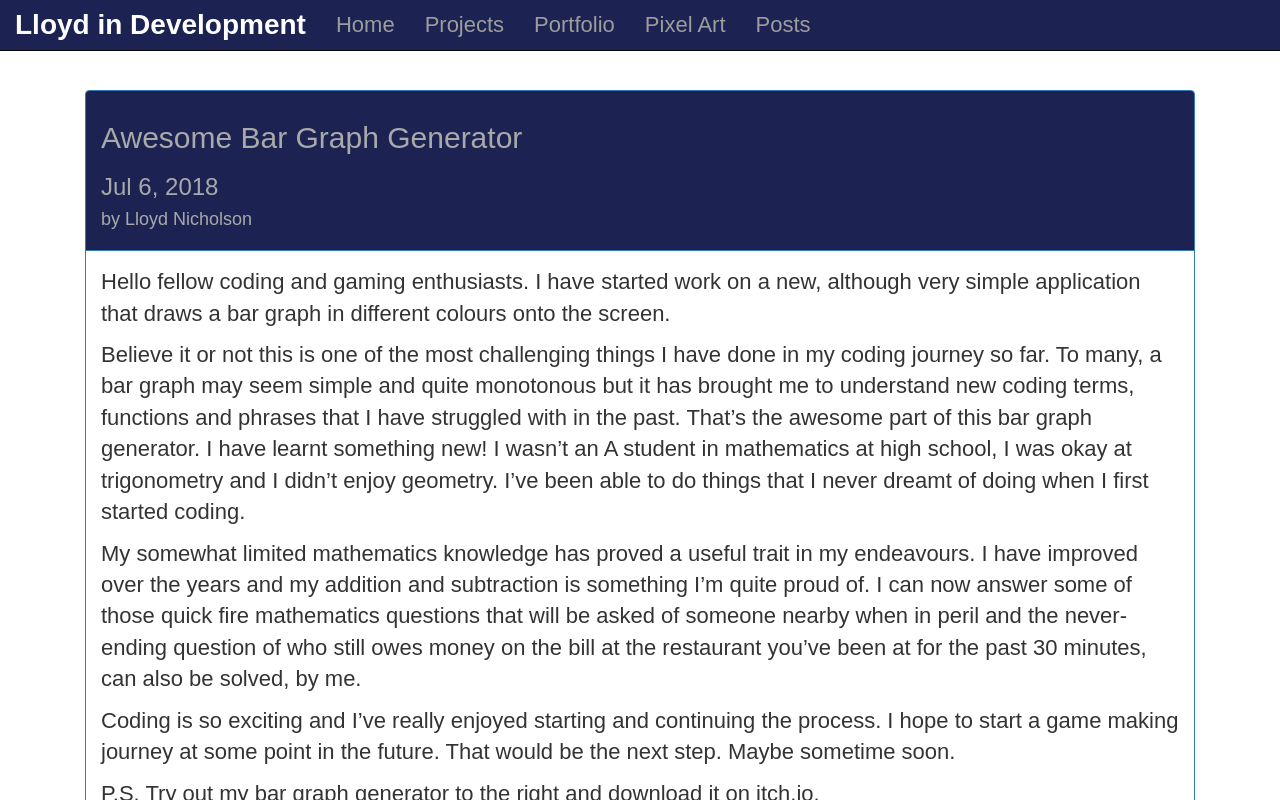
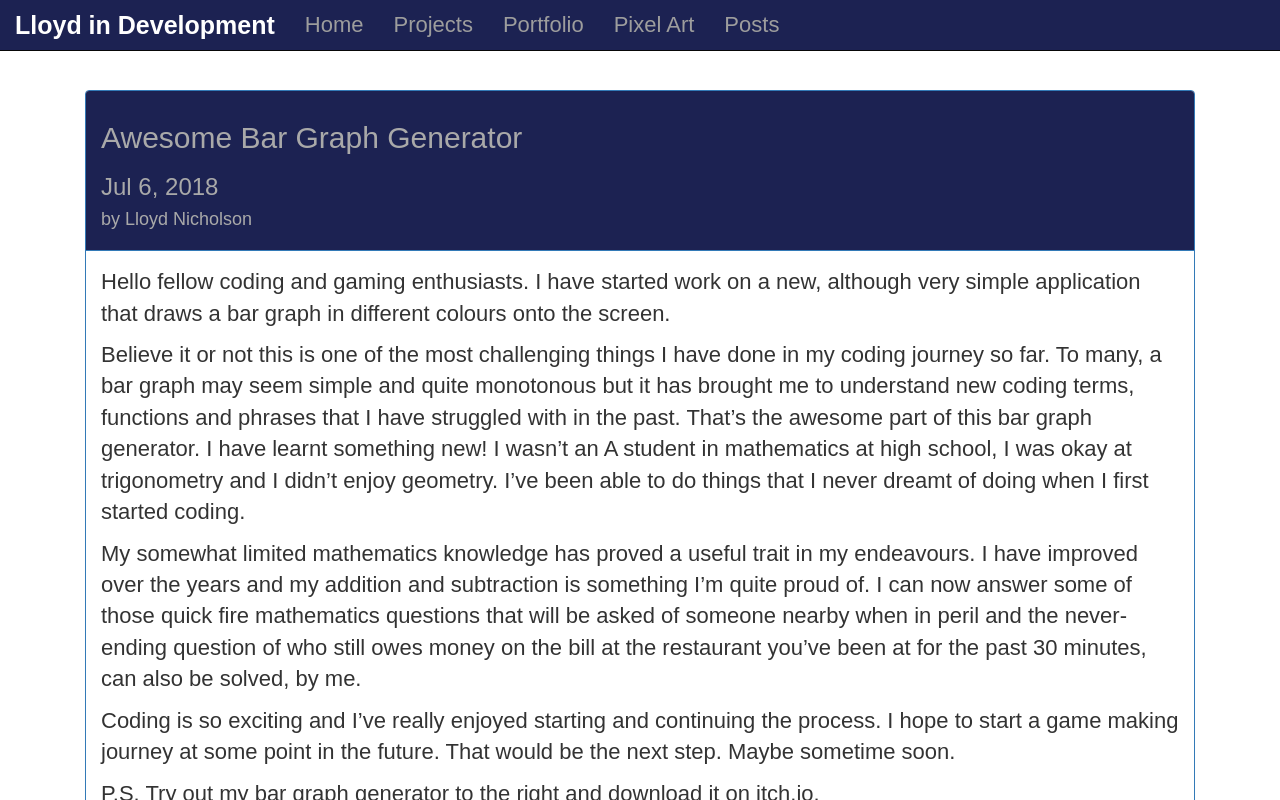
Before and after one commit to LloydNicholson/LloydinDevelopment, an Angular app: page /posts in a window 1280 px wide. Shown: the top 800 px of the page. Built offline with nearby package versions, Linux system fonts and the light colour scheme.

Commit message:
font size adjustments

```diff
--- a/src/app/header/header.component.css
+++ b/src/app/header/header.component.css
@@ -6,7 +6,7 @@
   font-family: "Tamil MN", sans-serif;
 }
 .navbar-brand {
-  font-size: 28px;
+  font-size: 25px;
   font-family: "Tamil MN", sans-serif;
   font-weight: bold;
   color: #9d9d9d;
--- a/src/app/header/header.component.ts
+++ b/src/app/header/header.component.ts
@@ -11,10 +11,10 @@ export class HeaderComponent implements OnInit {
   isShown = false;
   constructor() {}
 
-  ngOnInit(): void {
+  ngOnInit() {
   }
 
-  onToggleShow(event: Event) {
+  onToggleShow() {
     this.isShown = !this.isShown;
   }
 }
--- a/src/app/shared/collapse.directive.ts
+++ b/src/app/shared/collapse.directive.ts
@@ -1,4 +1,4 @@
-import {Directive, HostBinding, HostListener} from '@angular/core';
+import {Directive, ElementRef, HostBinding, HostListener} from '@angular/core';
 
 @Directive({
   selector: '[appCollapse]'
@@ -6,10 +6,9 @@ import {Directive, HostBinding, HostListener} from '@angular/core';
 export class CollapseDirective {
   @HostBinding('class.show') isShown = false;
 
-  constructor() {}
-  @HostListener('click') toggleShow(eventData: Event) {
+  constructor(private elRef: ElementRef) {}
+  @HostListener('click') toggleShow() {
     this.isShown = !this.isShown;
-    // console.log(eventData.target);
+    console.log(this.elRef.nativeElement.getElementsByTagName('li'));
   }
-
 }
```
